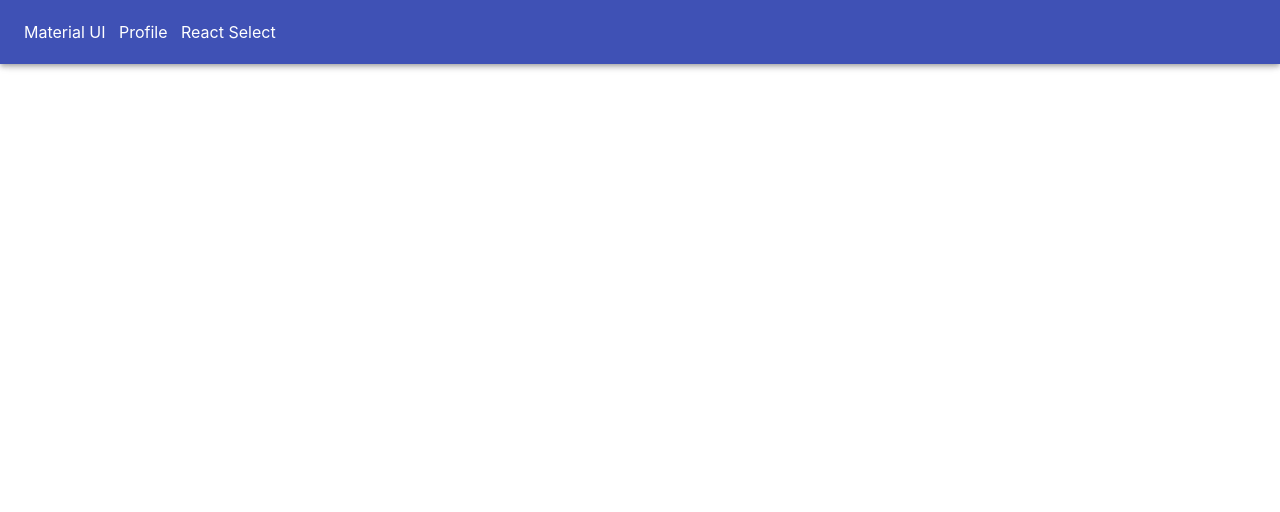
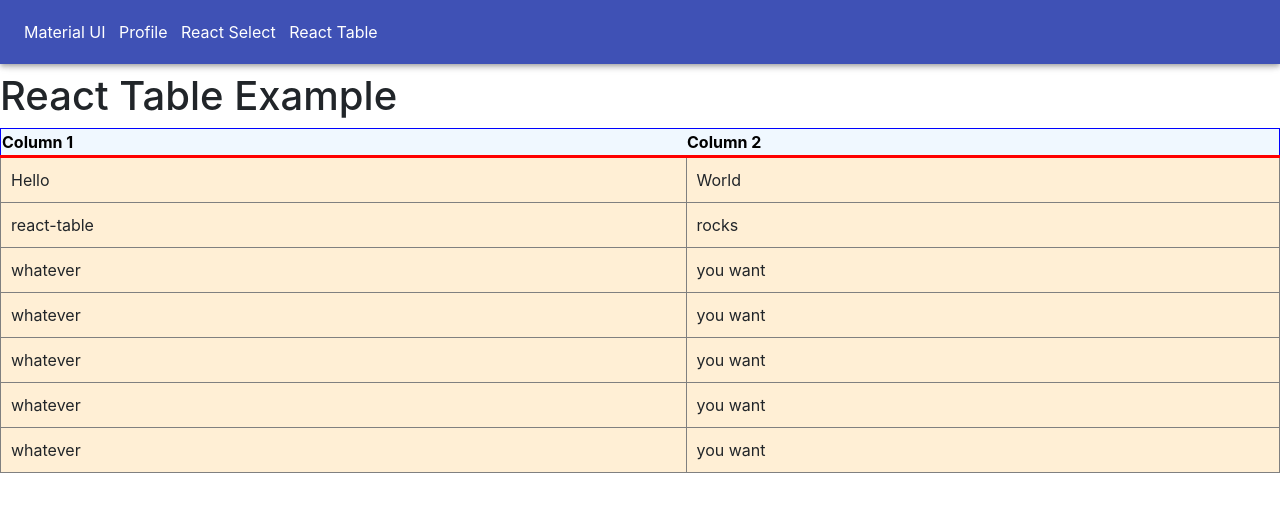
Before and after one commit to TalhaZulfiqar69/react-custom-hooks-and-routers, a React (Create React App) app: page /react-table in a window 1280 px wide. Shown: the top 512 px of the page. Built offline with nearby package versions, Linux system fonts and the light colour scheme.

Commit message:
react table

```diff
--- a/package.json
+++ b/package.json
@@ -16,6 +16,7 @@
     "react-router-dom": "^5.2.0",
     "react-scripts": "4.0.1",
     "react-select": "^3.2.0",
+    "react-table": "^7.6.3",
     "web-vitals": "^0.2.4"
   },
   "scripts": {
--- a/src/App.jsx
+++ b/src/App.jsx
@@ -15,6 +15,7 @@ import { About } from './components/About'
 import { GeneralInformation } from './components/generalInformation'
 import { EditGeneralInformation } from './components/editGeneralInformation'
 import { ReactSelect } from './components/reactSelect'
+import { ReactTableExample } from './components/reactTableExample'
 function App() {
   return (
     <div>
@@ -26,6 +27,7 @@ function App() {
           <Route path="/add" exact component={GeneralInformation} />
           <Route path="/edit" exact component={EditGeneralInformation} />
           <Route path="/react-select" exact component={ReactSelect} />
+          <Route path="/react-table" exact component={ReactTableExample} />
         </Switch>
       </Router>
     </div>
--- a/src/components/header.jsx
+++ b/src/components/header.jsx
@@ -26,6 +26,10 @@ const Header = () => {
           <Link to="/react-select" style={style}>
             React Select
           </Link>
+          &nbsp;&nbsp;&nbsp;
+          <Link to="/react-table" style={style}>
+            React Table
+          </Link>
         </Toolbar>
       </AppBar>
     </div>
--- a/src/components/reactSelect.jsx
+++ b/src/components/reactSelect.jsx
@@ -1,5 +1,6 @@
 import React, { useState, useRef } from 'react'
 import Select from 'react-select'
+import { Button, Container } from '@material-ui/core'
 
 const options = [
   { value: 'php', label: 'php' },
@@ -19,13 +20,33 @@ const ReactSelect = () => {
   const selectRef = useRef(null)
   const handleChange = (selectedOption) => {
     setSelectedOption({ selectedOption })
-    selectRef.current = selectedOption.value
+    // selectRef.current = selectedOption.value
   }
+
+  const changeDefaultValue = () => {
+    // selectRef.current.props.changeDefaultValue === options[2]
+    console.log('selectRef.current', selectRef.current.props.defaultValue)
+    console.log('the default value', options[2])
+    // console.log('changeDefaultValue called')
+  }
+
   return (
     <div>
       <br /> <br /> <br />
-      <Select onChange={handleChange} options={options} ref={selectRef} />
-      <h3>{selectRef.current}</h3>
+      <br />
+      <Container size="xs">
+        <Select
+          onChange={handleChange}
+          options={options}
+          ref={selectRef}
+          defaultValue={options[0]}
+        />{' '}
+        <br />
+        <Button color="primary" variant="contained" onClick={changeDefaultValue}>
+          Change Value
+        </Button>
+        {/* <h3>{selectRef.current}</h3> */}
+      </Container>
     </div>
   )
 }
--- /dev/null
+++ b/src/components/reactTableExample.jsx
@@ -0,0 +1,118 @@
+import React, { useMemo } from 'react'
+import { useTable } from 'react-table'
+import { Table } from '@material-ui/core'
+const ReactTableExample = () => {
+  const data = useMemo(
+    () => [
+      {
+        col1: 'Hello',
+        col2: 'World',
+      },
+      {
+        col1: 'react-table',
+        col2: 'rocks',
+      },
+      {
+        col1: 'whatever',
+        col2: 'you want',
+      },
+      {
+        col1: 'whatever',
+        col2: 'you want',
+      },
+      {
+        col1: 'whatever',
+        col2: 'you want',
+      },
+      {
+        col1: 'whatever',
+        col2: 'you want',
+      },
+      {
+        col1: 'whatever',
+        col2: 'you want',
+      },
+    ],
+    []
+  )
+  const columns = useMemo(
+    () => [
+      {
+        Header: 'Column 1',
+        accessor: 'col1',
+      },
+      {
+        Header: 'Column 2',
+        accessor: 'col2',
+      },
+    ],
+    []
+  )
+
+  const {
+    getTableProps,
+    getTableBodyProps,
+    headerGroups,
+    rows,
+    prepareRow,
+  } = useTable({ columns, data })
+  return (
+    <div>
+      {' '}
+      <br />
+      <br />
+      <br />
+      <h1>React Table Example</h1>
+      <Table {...getTableProps()} style={{ border: 'solid 1px blue' }}>
+        <thead>
+          {headerGroups.map((headerGroup) => (
+            // eslint-disable-next-line react/jsx-key
+            <tr {...headerGroup.getHeaderGroupProps()}>
+              {headerGroup.headers.map((column) => (
+                // eslint-disable-next-line react/jsx-key
+                <th
+                  {...column.getHeaderProps()}
+                  style={{
+                    borderBottom: 'solid 3px red',
+                    background: 'aliceblue',
+                    color: 'black',
+                    fontWeight: 'bold',
+                  }}
+                >
+                  {column.render('Header')}
+                </th>
+              ))}
+            </tr>
+          ))}
+        </thead>
+        <tbody {...getTableBodyProps()}>
+          {rows.map((row) => {
+            prepareRow(row)
+            return (
+              // eslint-disable-next-line react/jsx-key
+              <tr {...row.getRowProps()}>
+                {row.cells.map((cell) => {
+                  return (
+                    // eslint-disable-next-line react/jsx-key
+                    <td
+                      {...cell.getCellProps()}
+                      style={{
+                        padding: '10px',
+                        border: 'solid 1px gray',
+                        background: 'papayawhip',
+                      }}
+                    >
+                      {cell.render('Cell')}
+                    </td>
+                  )
+                })}
+              </tr>
+            )
+          })}
+        </tbody>
+      </Table>
+    </div>
+  )
+}
+
+export { ReactTableExample }
```
Also changed, not shown: 2 other files (tests, documents, lock files or other folders).
